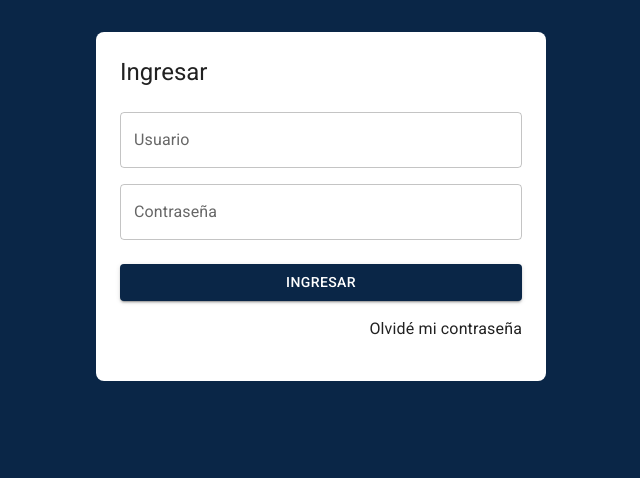
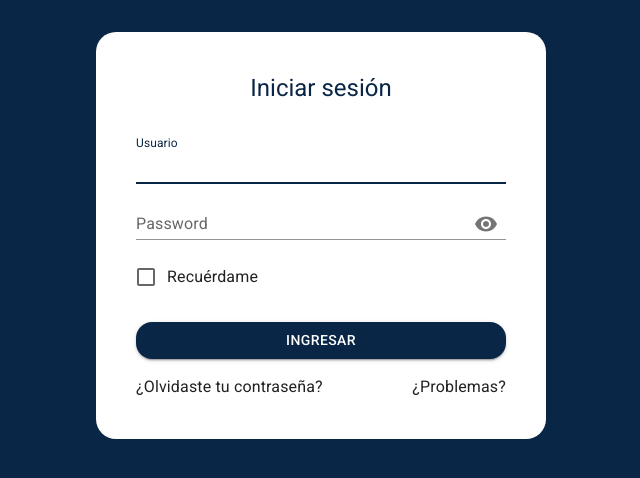
Before and after one commit to Arthur2399/dashboard-react-material, a React (Vite) app: page /auth/login in a window 1280 px wide. Shown: the top 478 px of the page, without its empty margins (319-959 px from the left). Built offline with nearby package versions, Linux system fonts and the light colour scheme.

Commit message:
[UPDATE] Login interface

```diff
--- a/src/auth/layout/AuthLayout.jsx
+++ b/src/auth/layout/AuthLayout.jsx
@@ -1,4 +1,4 @@
-import { Grid, Typography } from "@mui/material"
+import { Box, Grid, Typography } from "@mui/material"
 
 export const AuthLayout = ({ children, title = '' }) => {
     return (
@@ -15,10 +15,11 @@ export const AuthLayout = ({ children, title = '' }) => {
                 sx={{
                     width: { sm: 450 },
                     backgroundColor: 'white',
-                    padding: 3,
-                    borderRadius: 2
+                    padding: 5,
+                    borderRadius: 5
                 }}>
-                <Typography variant='h5' sx={{ mb: 1 }}>{title}</Typography>
+
+                <Typography variant='h5' sx={{ mb: 0, color: "primary.main" }} textAlign="center">{title}</Typography>
                 {children}
             </Grid>
         </Grid>
--- a/src/auth/pages/LoginPage.jsx
+++ b/src/auth/pages/LoginPage.jsx
@@ -1,4 +1,6 @@
-import { Alert, Button, Grid, Link, TextField } from "@mui/material"
+import { Visibility, VisibilityOff } from "@mui/icons-material";
+import { Alert, Box, Button, Checkbox, FormControl, FormControlLabel, Grid, IconButton, Input, InputAdornment, InputLabel, Link, TextField } from "@mui/material"
+import { useState } from "react";
 import { Link as RouterLink } from 'react-router-dom';
 import { useForm } from "../../hooks/useForm";
 import { AuthLayout } from "../layout"
@@ -10,80 +12,93 @@ const loginData = {
 
 export const LoginPage = () => {
 
+
+  const [showPassword, setShowPassword] = useState(false);
+
+  const handleClickShowPassword = () => setShowPassword((show) => !show);
+  const handleMouseDownPassword = (event) => {
+    event.preventDefault();
+  };
+
+
   const errorMessage = ""
   const isAuthenticating = false
-
 
   const { formState, onInputChange, user, password } = useForm(loginData)
 
   return (
-    <AuthLayout title="Ingresar">
-      <form>
-        <Grid container>
-          <Grid item xs={12} sx={{ mt: 2 }}>
+    <AuthLayout title="Iniciar sesión">
+
+      <Box component="form" noValidate sx={{ mt: 2 }}>
         <TextField
+          autoComplete="user"
+          autoFocus
           fullWidth
           label="Usuario"
-              type="text"
+          margin="normal"
+          name="user"
+          onChange={onInputChange}
           placeholder="Ingrese su usuario"
-              name="user"
           value={user}
-              onChange={onInputChange}
+          variant="standard"
         />
-          </Grid>
-          <Grid item xs={12} sx={{ mt: 2 }}>
-            <TextField
-              fullWidth
-              label="Contraseña"
-              type="password"
+        <FormControl sx={{ width: '100%', mb: 2 }} variant="standard">
+          <InputLabel >Password</InputLabel>
+          <Input
+            type={showPassword ? 'text' : 'password'}
             placeholder="Ingrese su contraseña"
             name="password"
             value={password}
             onChange={onInputChange}
+            variant="standard"
+            endAdornment={
+              <InputAdornment position="end">
+                <IconButton
+                  aria-label="toggle password visibility"
+                  onClick={handleClickShowPassword}
+                  onMouseDown={handleMouseDownPassword}
+                >
+                  {showPassword ? <VisibilityOff /> : <Visibility />}
+                </IconButton>
+              </InputAdornment>
+            }
           />
+        </FormControl>
+
+        <FormControlLabel
+          control={<Checkbox value="remember" color="primary" />}
+          label="Recuérdame"
+        />
+        <Button
+          type="submit"
+          fullWidth
+          variant="contained"
+          sx={{ mt: 3, mb: 2, borderRadius: 4 }}
+        >
+          Ingresar
+        </Button>
+        <Grid container>
+          <Grid item xs>
+            <Link
+              component={RouterLink}
+              color='inherit'
+              to="/auth/password-recovery"
+              sx={{ textDecoration: "none", "&:hover": { textDecoration: "underline" }, }}
+            >
+              ¿Olvidaste tu contraseña?
+            </Link>
           </Grid>
-
-          <Grid
-            container
-            display={!!errorMessage ? '' : 'none'}
-            sx={{ mt: 1 }}>
-            <Grid
-              item
-              xs={12}
+          <Grid item>
+            <Link
+              color='inherit'
+              href="https://www.erassoluciones.com"
+              sx={{ textDecoration: "none", "&:hover": { textDecoration: "underline" }, }}
             >
-              <Alert severity='error'>{errorMessage}</Alert>
+              ¿Problemas?
+            </Link>
           </Grid>
         </Grid>
-
-          <Grid container spacing={2} sx={{ mb: 2, mt: 1 }}>
-            <Grid item xs={12} sm={12}>
-              <Button
-                disabled={isAuthenticating}
-                type="submit"
-                variant='contained'
-                fullWidth>
-                Ingresar
-              </Button>
-            </Grid>
-
-            <Grid container direction='row' justifyContent='end'>
-              <Link
-                component={RouterLink}
-                sx={{
-                  textDecoration: 'none',
-                  '&:hover': {
-                    textDecoration: 'underline',
-                  },
-                  mt: 2
-                }}
-                color='inherit' to="/auth/register">
-                Olvidé mi contraseña
-              </Link>
-            </Grid>
-
-          </Grid>
-        </Grid>
-      </form>
+      </Box>
     </AuthLayout>
   )
 }
```
Lines whose indentation alone changed are shown as unchanged.
